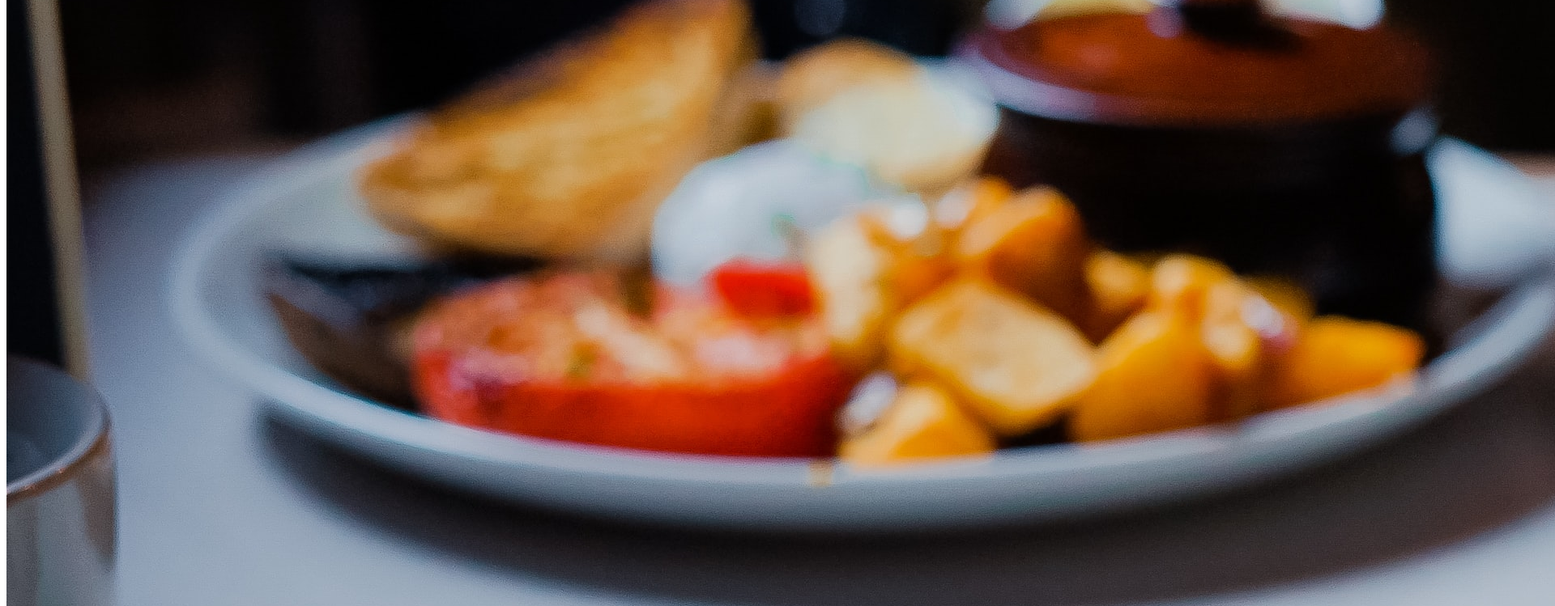
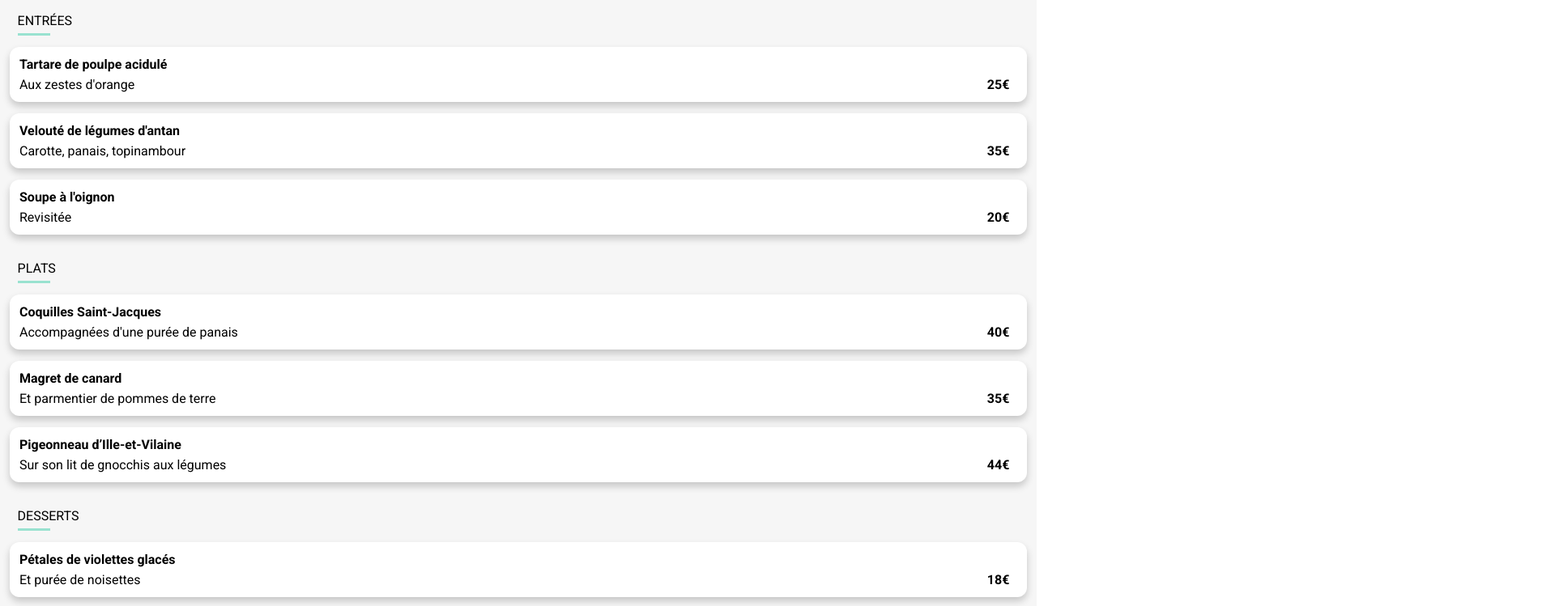
Before and after one commit to mcholl85/MatthieuChollet_3_31102021, a plain HTML site: page alafrancaise.html in a window 1280 px wide. Shown: the part 360-1109 px from the top of the page at 81% size, 1920 px wide, since content can reach past the window. Drawn offline with Linux system fonts and the light colour scheme; the site is published under a folder, as on GitHub Pages, so addresses that start at the root find nothing; a web font is replaced by a local one.

Commit message:
fix: adjust css link

```diff
--- a/alafrancaise.html
+++ b/alafrancaise.html
@@ -3,7 +3,7 @@
 <head>
     <meta charset="utf-8" />
     <meta name="viewport" content="width=device-width, initial-scale=1">
-    <link rel="stylesheet" href="/public/css/style.css" />
+    <link rel="stylesheet" href="./public/css/style.css" />
     <link rel="stylesheet" href="https://cdn.jsdelivr.net/npm/@fortawesome/fontawesome-free@5.15.4/css/fontawesome.min.css" integrity="sha384-jLKHWM3JRmfMU0A5x5AkjWkw/EYfGUAGagvnfryNV3F9VqM98XiIH7VBGVoxVSc7" crossorigin="anonymous">
     <script src="https://kit.fontawesome.com/da72397d66.js" crossorigin="anonymous"></script>
     <title>ohmyfood - Accueil</title>
--- a/index.html
+++ b/index.html
@@ -3,7 +3,7 @@
 <head>
     <meta charset="utf-8" />
     <meta name="viewport" content="width=device-width, initial-scale=1">
-    <link rel="stylesheet" href="/public/css/style.css" />
+    <link rel="stylesheet" href="./public/css/style.css" />
     <link rel="stylesheet" href="https://cdn.jsdelivr.net/npm/@fortawesome/fontawesome-free@5.15.4/css/fontawesome.min.css" integrity="sha384-jLKHWM3JRmfMU0A5x5AkjWkw/EYfGUAGagvnfryNV3F9VqM98XiIH7VBGVoxVSc7" crossorigin="anonymous">
     <script src="https://kit.fontawesome.com/da72397d66.js" crossorigin="anonymous"></script>
     <title>ohmyfood - Accueil</title>
```
Also changed, not shown: lanoteenchantee.html (+1 -1 lines), lapalettedugout.html (+1 -1 lines), ledelicedessens.html (+1 -1 lines).
